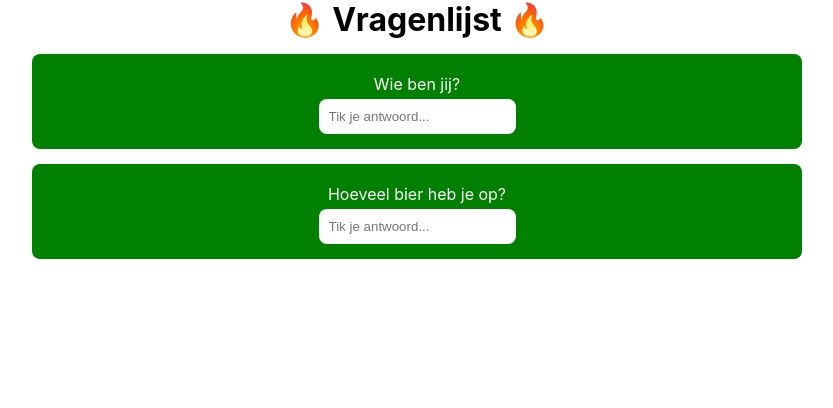
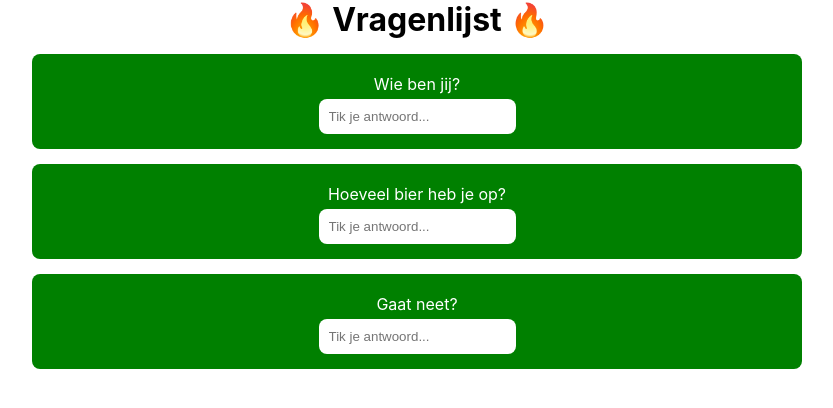
Before and after one commit to Ffyud/rodo-gui, a React (Create React App) app: page /#/vragenlijst in a window 1280 px wide. Shown: the top 408 px of the page, without its empty margins (223-1056 px from the left). Built offline with nearby package versions, Linux system fonts and the light colour scheme.

Commit message:
test vanuit pc

```diff
--- a/src/Vragenlijst.js
+++ b/src/Vragenlijst.js
@@ -9,6 +9,7 @@ function Vragenlijst() {
             <main>
                 <VragenlijstVraag vraag="Wie ben jij?"></VragenlijstVraag>
                 <VragenlijstVraag vraag="Hoeveel bier heb je op?"></VragenlijstVraag>
+                <VragenlijstVraag vraag="Gaat neet?"></VragenlijstVraag>
             </main>
         </div>
     );
```
